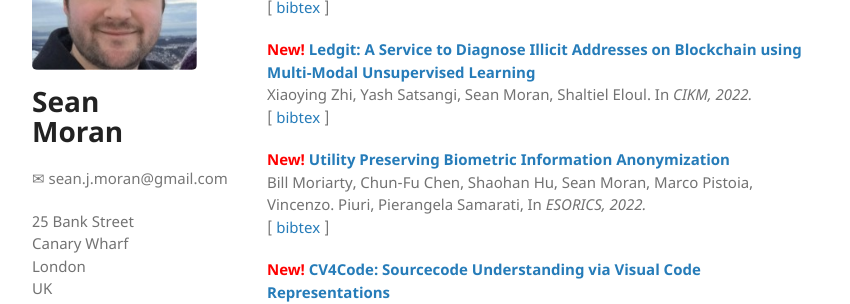
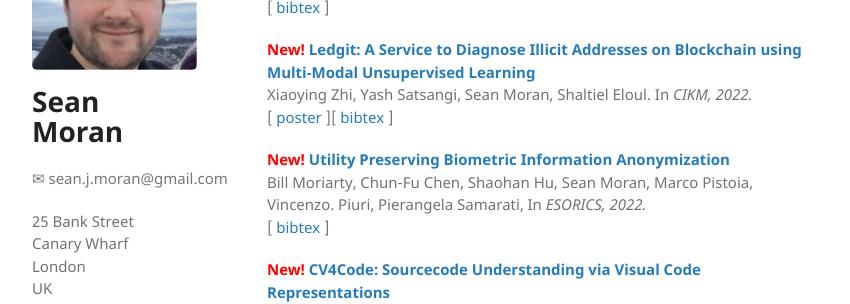
Before and after one commit to sjmoran/sjmoran.github.io, a Jekyll site: the page built from index.html, in a window 1280 px wide and 900 px high, scrolled down 913 px. Shown: the part 153-457 px from the top of the window, without its empty margins (26-876 px from the left). Built offline with Jekyll 4.4.1, drawn with Linux system fonts in a browser that asks for light colours.

Commit message:
Update index.html

```diff
--- a/index.html
+++ b/index.html
@@ -42,7 +42,7 @@
 <p><strong><span style='color:red'>New! </span><a target="_blank" href="https://dl.acm.org/doi/10.1145/3511808.3557212">Ledgit: A Service to Diagnose Illicit Addresses on Blockchain using Multi-Modal Unsupervised Learning
 </a></strong><br />
 Xiaoying Zhi, Yash Satsangi, Sean Moran, Shaltiel Eloul. In <em>CIKM, 2022.</em><br />
-[ <a target="_blank" href="">bibtex</a> ]</p>
+[ <a href="./pdfs/Ledgit_poster.pdf">poster</a> ][ <a target="_blank" href="">bibtex</a> ]</p>
 
 <p><strong><span style='color:red'>New! </span><a target="_blank" href="https://link.springer.com/chapter/10.1007/978-3-031-17146-8_2">Utility Preserving Biometric Information Anonymization </a></strong><br />
 Bill Moriarty, Chun-Fu Chen, Shaohan Hu, Sean Moran, Marco Pistoia, Vincenzo. Piuri, Pierangela Samarati, In <em>ESORICS, 2022.</em><br />
```
